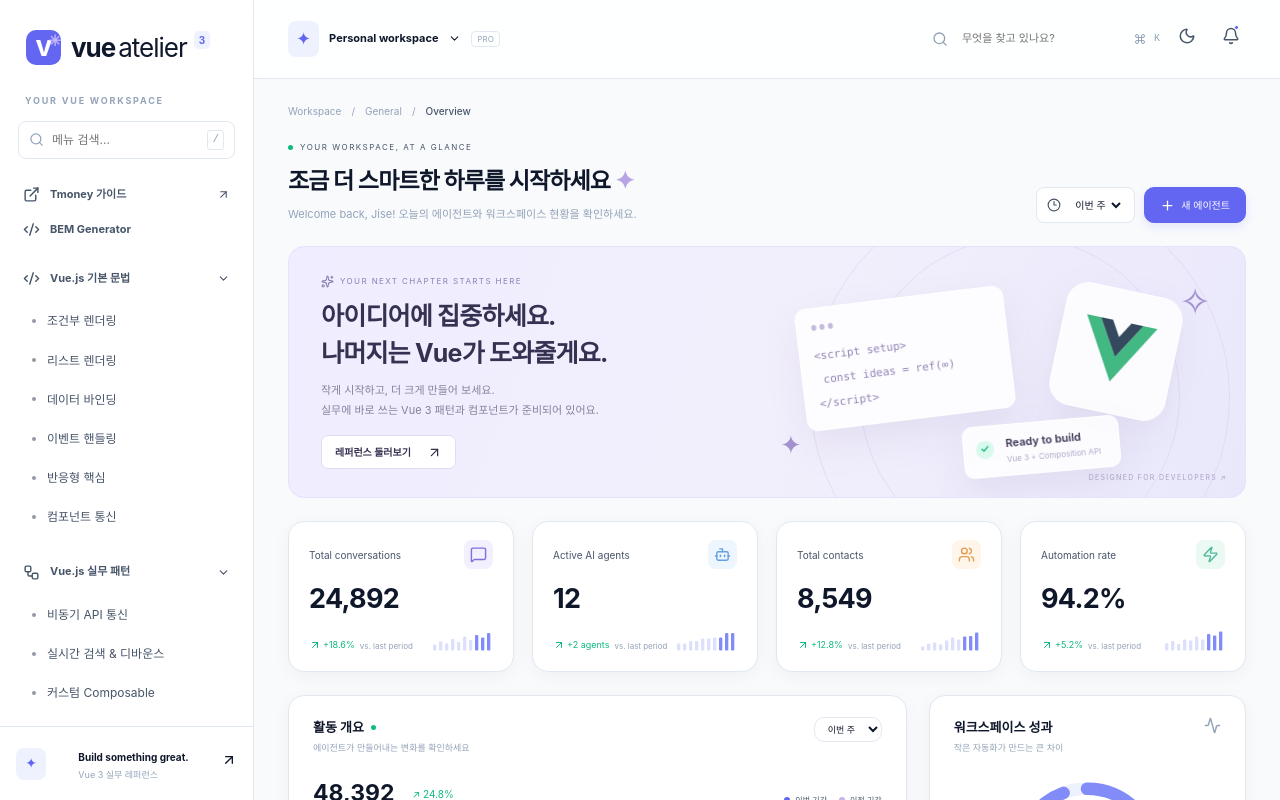
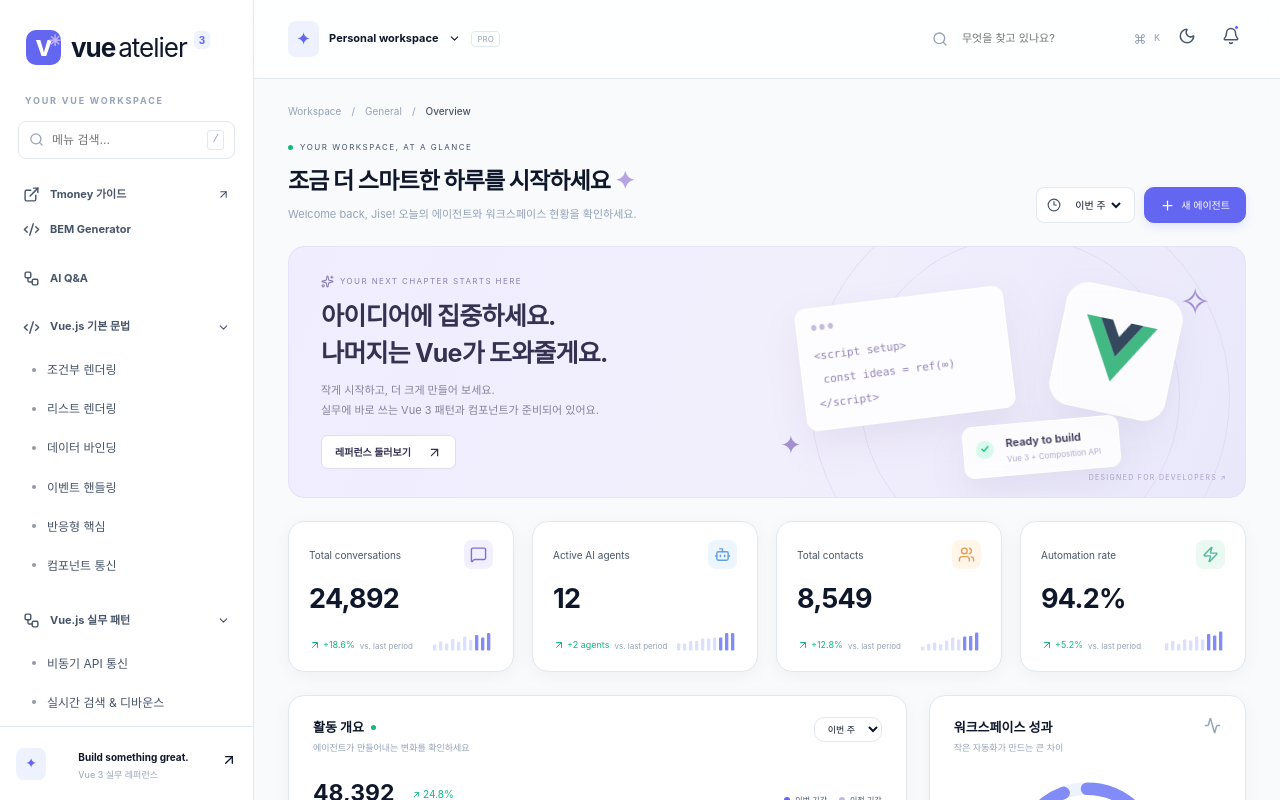
Before and after one commit to parkjise/tmoneygovue-prod, a Vue app: page /dashboard/default in a window 1280 px wide. Shown: the top 800 px of the page. Built offline with nearby package versions, Linux system fonts and the light colour scheme.

Commit message:
Promote AI Q&A to top-level sidebar menu

```diff
--- a/src/data/menuData.js
+++ b/src/data/menuData.js
@@ -18,6 +18,22 @@ export const menuGroups = [
         folder: 'tools',
         slug: 'bem-generator',
         badge: 'AI API'
+      }
+    ]
+  },
+  {
+    title: 'AI Q&A',
+    icon: 'Workflow',
+    direct: true,
+    children: [
+      {
+        path: '/tools/ai-assistant',
+        title: 'AI Q&A',
+        description: 'Gemini / OpenAI · 질문과 후속 대화',
+        folder: 'tools',
+        slug: 'ai-assistant',
+        badge: 'AI Chat',
+        pageDescription: '궁금한 것을 질문하고, 개인 Gemini / OpenAI API로 대화를 이어가세요.'
       }
     ]
   },
@@ -264,15 +280,6 @@ export const menuGroups = [
     title: 'Applications',
     icon: 'Layers',
     children: [
-      {
-        path: '/tools/ai-assistant',
-        title: 'AI Q&A',
-        description: 'Gemini / OpenAI · 질문과 후속 대화',
-        folder: 'tools',
-        slug: 'ai-assistant',
-        badge: 'AI Chat',
-        pageDescription: '궁금한 것을 질문하고, 개인 Gemini / OpenAI API로 대화를 이어가세요.'
-      },
       {
         path: '/apps/bookmark',
         title: 'Bookmark',
```
